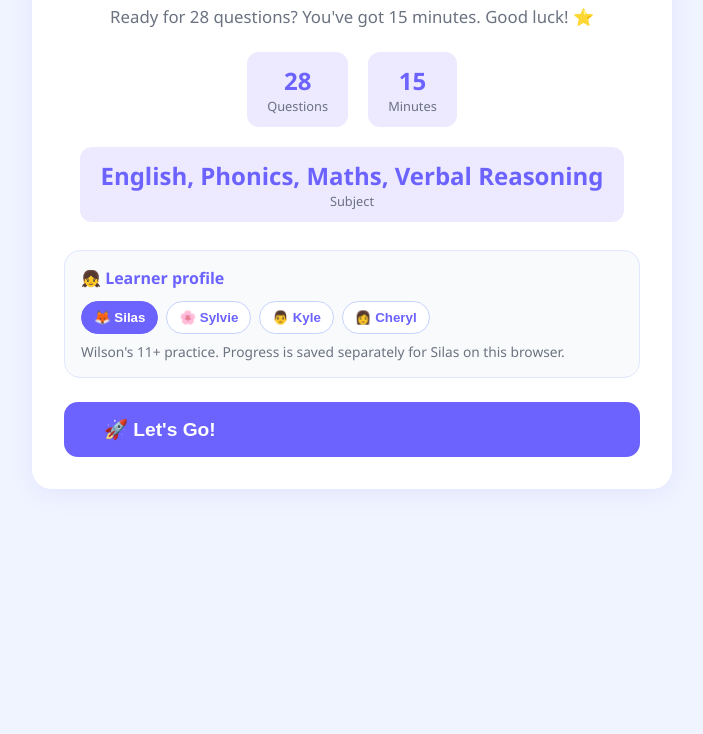
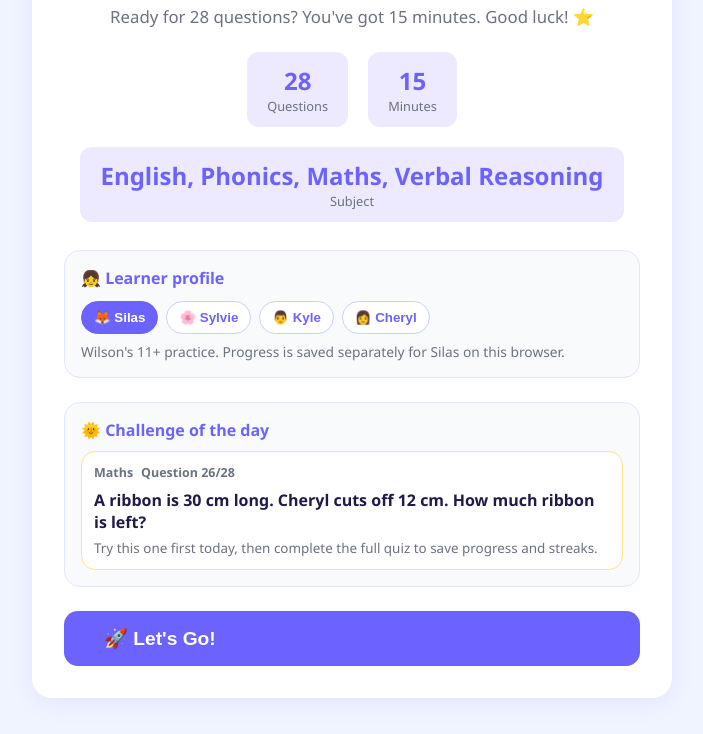
Before and after one commit to shtse8/tse-family-learning, a website: page index.html in a window 1280 px wide. Shown: the part 290-1024 px from the top of the page, without its empty margins (288-991 px from the left). Before the commit the page ends 815 px from the top, so only its background shows below. Drawn offline with Linux system fonts and the light colour scheme.

Commit message:
feat: add daily challenge prompt

```diff
--- a/index.html
+++ b/index.html
@@ -241,7 +241,7 @@
     .review-ans { color: var(--subtext); font-size: 0.85rem; }
 
     /* ── Learning history ── */
-    .history-panel, .study-plan, .stats-panel, .data-panel, .learner-panel, .subject-panel, .parent-panel, .badges-panel {
+    .history-panel, .study-plan, .stats-panel, .data-panel, .learner-panel, .subject-panel, .parent-panel, .badges-panel, .challenge-panel {
       background: #f8fafc;
       border: 1px solid #e0e7ff;
       border-radius: 16px;
@@ -249,7 +249,7 @@
       margin: 18px 0 24px;
       text-align: left;
     }
-    .history-panel h3, .study-plan h3, .stats-panel h3, .data-panel h3, .learner-panel h3, .subject-panel h3, .parent-panel h3, .badges-panel h3 {
+    .history-panel h3, .study-plan h3, .stats-panel h3, .data-panel h3, .learner-panel h3, .subject-panel h3, .parent-panel h3, .badges-panel h3, .challenge-panel h3 {
       font-size: 1rem;
       margin-bottom: 10px;
       color: var(--primary);
@@ -300,7 +300,11 @@
     .subject-bar { height: 8px; background: #eef2ff; border-radius: 999px; overflow: hidden; }
     .subject-fill { height: 100%; background: linear-gradient(90deg, var(--primary), var(--secondary)); border-radius: inherit; }
     .subject-tip { color: var(--subtext); font-size: 0.78rem; margin-top: 5px; }
-    .study-plan p, .data-panel p, .subject-panel p, .parent-panel p { color: var(--subtext); line-height: 1.55; }
+    .study-plan p, .data-panel p, .subject-panel p, .parent-panel p, .challenge-panel p { color: var(--subtext); line-height: 1.55; }
+    .challenge-card { background: #fff; border: 1px solid #fde68a; border-radius: 14px; padding: 12px; }
+    .challenge-meta { display: flex; gap: 8px; flex-wrap: wrap; margin-bottom: 8px; color: var(--subtext); font-size: 0.78rem; font-weight: 800; }
+    .challenge-question { font-weight: 900; color: var(--text); margin-bottom: 6px; }
+    .challenge-tip { color: var(--subtext); font-size: 0.84rem; }
     .family-list { display: flex; flex-direction: column; gap: 10px; }
     .family-row { display: grid; grid-template-columns: 1.2fr 0.8fr 0.8fr; gap: 10px; align-items: center; background: #fff; border: 1px solid #ede9fe; border-radius: 12px; padding: 10px 12px; }
     .family-name { font-weight: 900; color: var(--primary); }
@@ -352,6 +356,10 @@
       <h3>👧 Learner profile</h3>
       <div class="learner-options" id="learner-options"></div>
       <div class="learner-note" id="learner-note">Progress is saved separately for each family learner on this browser.</div>
+    </div>
+    <div class="challenge-panel" id="challenge-panel" style="display:none">
+      <h3>🌞 Challenge of the day</h3>
+      <div class="challenge-card" id="challenge-card"></div>
     </div>
     <div class="stats-panel" id="stats-panel" style="display:none">
       <h3>🏅 Learning stats</h3>
@@ -761,6 +769,27 @@
       document.getElementById('learner-note').textContent = `${learner.note}. Progress is saved separately for ${learner.name} on this browser.`;
     }
 
+    function dailyChallengeIndex(total) {
+      const key = new Date().toISOString().slice(0, 10).replace(/-/g, '');
+      return Number(key) % Math.max(1, total);
+    }
+
+    function renderDailyChallenge() {
+      const panel = document.getElementById('challenge-panel');
+      const card = document.getElementById('challenge-card');
+      if (!questions.length) {
+        panel.style.display = 'none';
+        return;
+      }
+      const q = questions[dailyChallengeIndex(questions.length)];
+      panel.style.display = 'block';
+      card.innerHTML = `
+        <div class="challenge-meta"><span>${escapeHTML(q.subject || 'Mixed')}</span><span>Question ${dailyChallengeIndex(questions.length) + 1}/${questions.length}</span></div>
+        <div class="challenge-question">${escapeHTML(q.question)}</div>
+        <div class="challenge-tip">Try this one first today, then complete the full quiz to save progress and streaks.</div>
+      `;
+    }
+
     function selectLearner(id) {
       if (!LEARNERS.some(learner => learner.id === id)) return;
       localStorage.setItem(LEARNER_KEY, id);
@@ -781,6 +810,7 @@
         document.getElementById('info-subject').textContent = data.meta.subject;
         document.getElementById('quiz-desc').textContent =
           `Ready for ${questions.length} questions? You've got ${Math.round(data.meta.timeLimit/60)} minutes. Good luck! ⭐`;
+        renderDailyChallenge();
         renderHistory();
       })
       .catch(() => {
```
Also changed, not shown: FAMILY_LEARNING_HUB_ROADMAP.md (+2 -2 lines), README.md.
